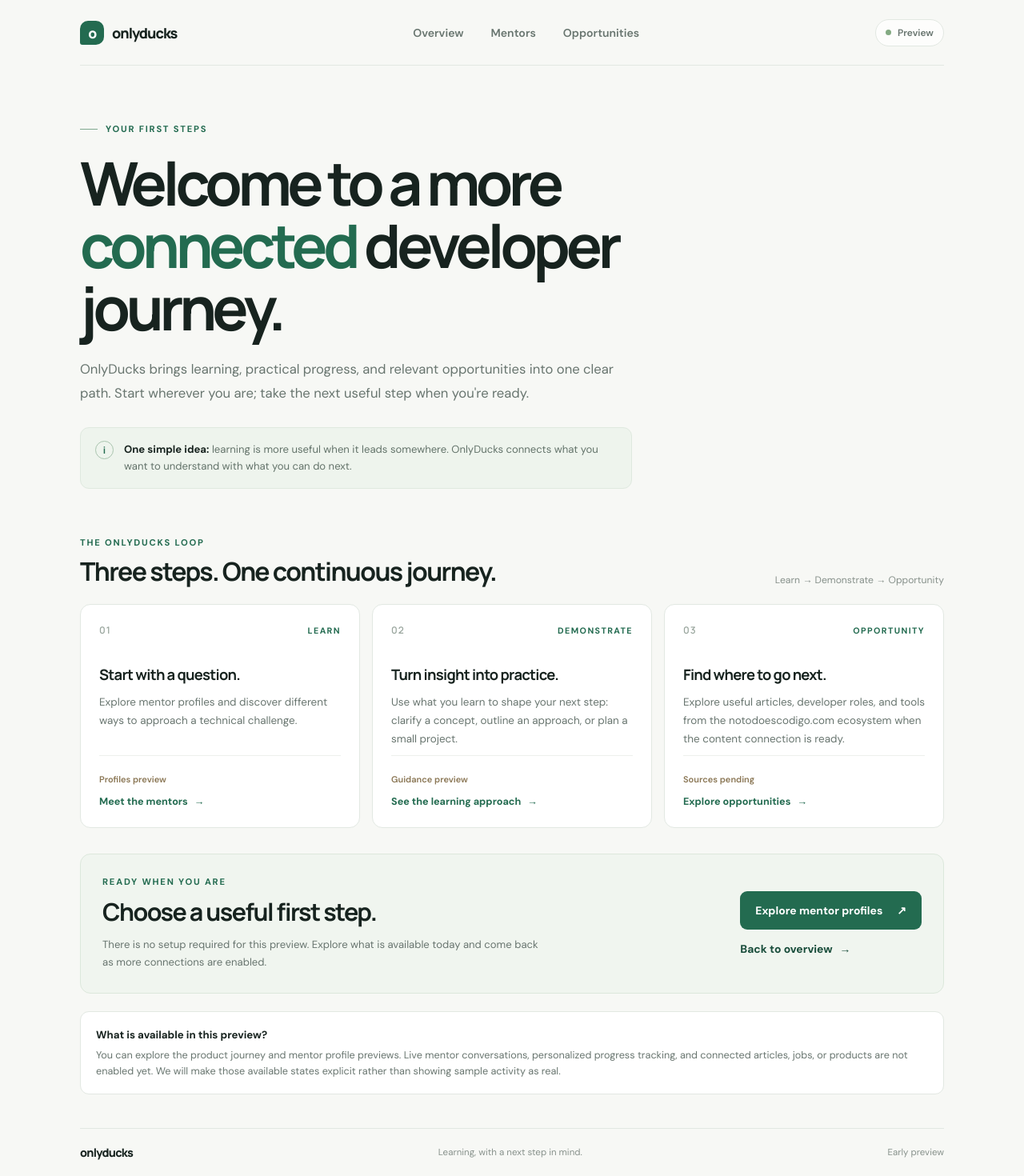
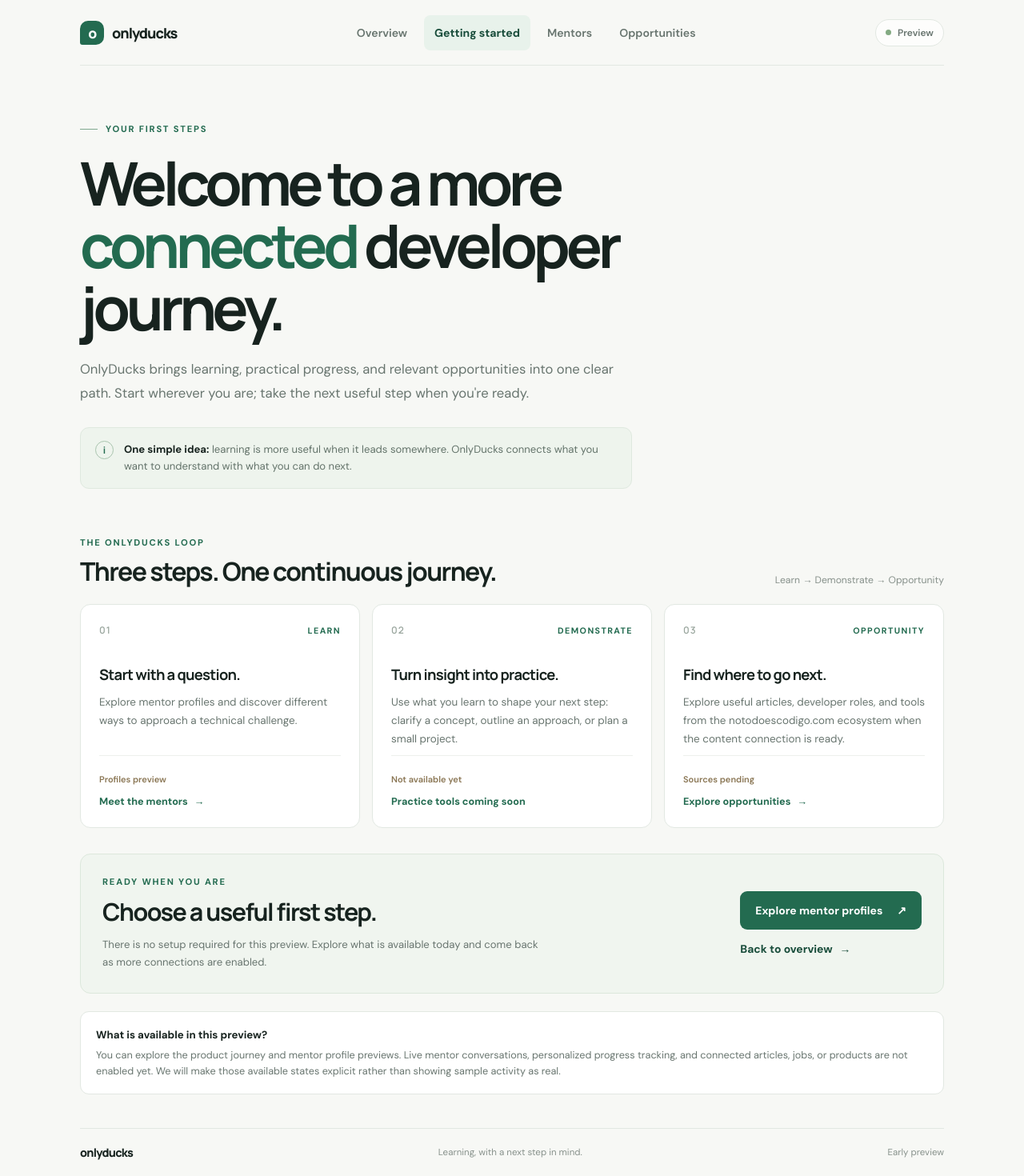
Before and after one commit to CWM-du/OnlyDucks, a Next.js app: page /welcome in a window 1280 px wide. Shown: the top 1470 px of the page at 80% size. Built offline with nearby package versions, Linux system fonts and the light colour scheme.

Commit message:
fix(DEV03): clarify unavailable practice step in onboarding

```diff
--- a/src/app/welcome/page.tsx
+++ b/src/app/welcome/page.tsx
@@ -2,7 +2,7 @@ import Link from 'next/link';
 
 const steps = [
   { number: '01', label: 'LEARN', title: 'Start with a question.', description: 'Explore mentor profiles and discover different ways to approach a technical challenge.', action: 'Meet the mentors', href: '/mentors', availability: 'Profiles preview' },
-  { number: '02', label: 'DEMONSTRATE', title: 'Turn insight into practice.', description: 'Use what you learn to shape your next step: clarify a concept, outline an approach, or plan a small project.', action: 'See the learning approach', href: '/', availability: 'Guidance preview' },
+  { number: '02', label: 'DEMONSTRATE', title: 'Turn insight into practice.', description: 'Use what you learn to shape your next step: clarify a concept, outline an approach, or plan a small project.', action: 'Practice tools coming soon', href: null, availability: 'Not available yet' },
   { number: '03', label: 'OPPORTUNITY', title: 'Find where to go next.', description: 'Explore useful articles, developer roles, and tools from the notodoescodigo.com ecosystem when the content connection is ready.', action: 'Explore opportunities', href: '/feed', availability: 'Sources pending' },
 ];
 
@@ -13,6 +13,7 @@ export default function WelcomePage() {
         <Link className="brand" href="/" aria-label="OnlyDucks home"><span className="brand-mark">o</span>onlyducks</Link>
         <nav className="main-nav" aria-label="Main navigation">
           <Link className="nav-link" href="/">Overview</Link>
+          <Link className="nav-link nav-link-active" href="/welcome" aria-current="page">Getting started</Link>
           <Link className="nav-link" href="/mentors">Mentors</Link>
           <Link className="nav-link" href="/feed">Opportunities</Link>
         </nav>
@@ -37,7 +38,7 @@ export default function WelcomePage() {
               <div className="welcome-step-top"><span className="welcome-step-number">{step.number}</span><span className="welcome-step-label">{step.label}</span></div>
               <h3>{step.title}</h3>
               <p>{step.description}</p>
-              <div className="welcome-step-bottom"><span className="welcome-availability">{step.availability}</span><Link className="card-link" href={step.href}>{step.action} <span aria-hidden="true">→</span></Link></div>
+              <div className="welcome-step-bottom"><span className="welcome-availability">{step.availability}</span>{step.href ? <Link className="card-link" href={step.href}>{step.action} <span aria-hidden="true">→</span></Link> : <span className="card-link card-link-disabled" aria-disabled="true">{step.action}</span>}</div>
             </article>
           ))}
         </div>
```
